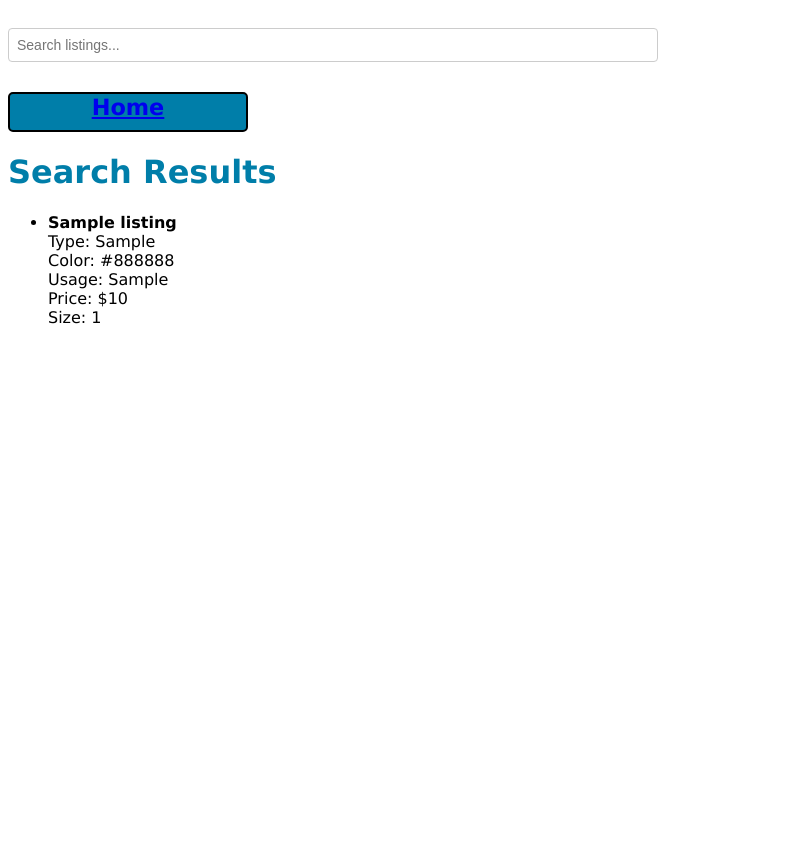
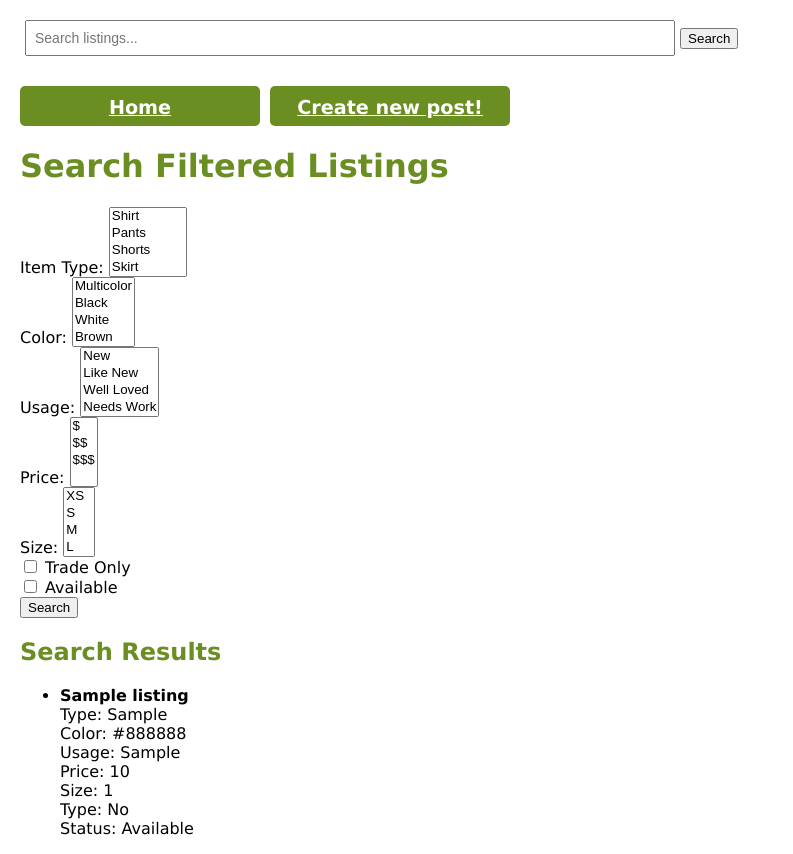
Before and after one commit to isabellafurst/TradeYourStyle, a Flask app: template templates/search.html in a window 1280 px wide. Shown: the whole page, without its empty margins (0-793 px from the left). Before the commit the page ends 324 px from the top, so only its background shows below. Run offline with Flask 3, Linux system fonts and the light colour scheme; the template is opened without the code that fills it: most values are stand-ins (such as "Sample title", 1, 10 or a date in 2020).

Commit message:
Implemented filtered search

```diff
--- a/app.py
+++ b/app.py
@@ -10,8 +10,8 @@ import cs304dbi as dbi
 
 # import cs304dbi_sqlite3 as dbi
 
-#dbi.conf('team8_db')
-#conn = dbi.connect()
+dbi.conf('if102_db')
+conn = dbi.connect()
 #team databse
 
 import secrets
@@ -36,35 +36,68 @@ def index():
 # just in case. Please delete them if you are not using them
 
 @app.route('/search/', methods=['GET'])
+# New route merges search_listings functions to include filtering
 def search_listings():
-    user_search = request.args.get('query', '')
-    print(f"Search Term: {user_search}")
+    item_type = request.args.getlist('item_type')
+    item_color = request.args.getlist('item_color')
+    item_usage = request.args.getlist('item_usage')
+    item_price = request.args.getlist('item_price')
+    item_size = request.args.getlist('item_size')
+    trade_type = request.args.get('trade_type')
+    item_status = request.args.get('item_status')
 
-    if not user_search:
-        query = "select * from listing"
-        query_info = []
-    else:
-        query = """
-            select *
-            from listing
-            where item_color LIKE %s OR item_type LIKE %s OR item_usage LIKE %s OR item_desc LIKE %s
+    # reaching into base.html -- search bar contents
+    user_search = request.args.get('query', '').strip()
+
+    # build query based on filters
+    query = "select * from listing where 1=1"  # the 1=1 is just a placeholder so we can add more stuff to the query
+    filters = []
+
+    # actually construct the query based on what the user is filtering by
+    if item_type:
+        query += " AND item_type IN %s"
+        filters.append(tuple(item_type)) # convert to tuples so SQL code doesn't screw up, adds the actual filter values to the filters list so it can become a big strong query
+    if item_color:
+        query += " AND item_color IN %s"
+        filters.append(tuple(item_color))
+    if item_usage:
+        query += " AND item_usage IN %s"
+        filters.append(tuple(item_usage))
+    if item_price:
+        query += " AND item_price IN %s"
+        filters.append(tuple(item_price))
+    if item_size:
+        query += " AND item_size IN %s"
+        filters.append(tuple(item_size))
+    if trade_type is not None:
+        query += " AND trade_type = %s"
+        filters.append(trade_type == 'on') # value is "on" since its a checkbox; if it's None the box is not checked
+    if item_status is not None:
+        query += " AND item_status = %s"
+        filters.append(item_status == 'on')
+
+    if user_search:
+        # searches across multiple columns in table
+        query += """
+        AND (
+            item_color LIKE %s OR
+            item_desc LIKE %s OR
+            item_type LIKE %s
+        )
         """
-        params = [f"%{user_search}%" for _ in range(4)]
+        search_term = f"%{user_search}%"
+        filters.extend([search_term, search_term, search_term])
+
+    print(f"Actual Query: {query}")
+    print(f"Filters: {filters}")
 
     try:
-        #debug statements - was having issues
-        print(f"query: {query}")
-        print(f"added parameter(s): {query_info}")
-
         conn = dbi.connect()
         curs = dbi.dict_cursor(conn)
-        curs.execute(query, tuple(query_info))
+        curs.execute(query, tuple(filters))  # actually execute the query (u wanna work sooooo bad)
         listings = curs.fetchall()
 
-        print(f"Found these listings: {listings}")
-
         return render_template('search.html', listings=listings)
-
     except Exception as error:
         flash(f"Error with the search query: {str(error)}")
         return redirect(url_for('index'))
@@ -89,10 +122,6 @@ def search_listings():
         query = query.filter(Listings.color.ilike(f'%{item_color}%'))
     if item_usage:
         query = query.filter(Listings.usage.ilike(f'%{item_usage}%'))
-    if min_price is not None:
-        query = query.filter(Listings.item_price >= min_price)
-    if max_price is not None:
-        query = query.filter(Listings.item_price <= max_price)
     if item_size:
         query = query.filter(Listings.item_size.ilike(f'%{item_size}%'))
 
--- a/static/style.css
+++ b/static/style.css
@@ -2,14 +2,22 @@
 */
 
 HTML {
-    --color-header: #007ea9;  /* color for H1-H6 and others. was deepskyblue but poor contrast. */
-    --color-hilite: #b50000;  /* was red, but this avoids WAVE contrast errors */
-    --color-focus: #56B929;
+    --color-header: #6B8E23;  /* color for H1-H6 and others. was deepskyblue but poor contrast. */
+    --color-hilite: #8B4513;  /* was red, but this avoids WAVE contrast errors */
+    --color-focus: #c8e39490;
     --font-family: Verdana;
     font-family: var(--font-family)
 }
 
 /* For flashed messages; make them stand out using red and italics */
+
+body {
+    background-color: var(#e1cfb3);
+    color: var(#3E4A3F);
+    margin: 0;
+    margin-left: 20px;
+    padding: 0;
+}
 
 #messages {
     color: var(--color-hilite);
@@ -31,12 +39,13 @@ h2, h3 {
 nav > ul {
     display: flex;
     flex-direction: row;
+    justify-content: flex-start;
+    padding: 0;
+    margin: 0;
 }
 
 nav ul {
     list-style-type: none;
-    margin: 0px;
-    padding: 0px;
 }
 
 nav > ul > li {
@@ -46,19 +55,26 @@ nav > ul > li {
 
 nav button, nav a {
     display: block;
-    box-sizing: border-box; /* easier to make button and A the same size */
+    box-sizing: border-box;
     width: 100%;
     height: 40px;
-    padding: 0px;
-    padding-bottom: 5px;
-    background-color: var(--color-header); /* was #3498db */
-    border: 2px solid black;
+    padding: 10px;
+    background-color: var(--color-header);
+    color: white;
+    border: 2px solid var(--color-border);
     border-radius: 5px;
     cursor: pointer;
-    /* Firefox uses font -apple-system unless I repeat the font spec here. */
     font-family: var(--font-family);
     font-weight: bold;
-    font-size: 1.4rem;
+    font-size: 1.2rem;
+    text-align: center;
+    transition: background-color 0.3s ease, transform 0.2s ease;
+}
+
+nav > ul > li {
+    flex: 0 0 auto;
+    width: 15em;
+    margin-right: 10px;
 }
 
 /* Only the top-level buttons are centered; lower ones are left-aligned. */
--- a/templates/base.html
+++ b/templates/base.html
@@ -4,14 +4,16 @@
     <meta charset='utf-8'>
     <!-- for mobile-friendly pages -->
     <meta name="viewport" content="width=device-width, initial-scale=1">
-    <meta name=author content="">
+    <meta name=author content="Daisy, Makana, Bella">
     <title>{{ page_title }}</title>
     <link rel='stylesheet' href="{{url_for('static', filename = 'style.css')}}">
     {% block head_stuff %} {% endblock %}
 
+    <!-- the search bar -->
     <form action="/search" method="GET">
       <input type="text" name="query" placeholder="Search listings..." class="search-bar" />
-      <input type="submit" value="Search" style="display:none" />
+      <button type="submit" class="search-button">Search</button>
+
     </form>
 
     <style>
@@ -19,10 +21,8 @@
         width: 50%;
         margin-top: 20px;
         padding: 8px;
-        border-radius: 4px;
-        border: 1px solid #ccc;
         font-size: 14px;
-        margin-left: auto;
+        margin-left: 5px;
         margin-right: auto;
         margin-bottom: 30px;
       }
@@ -44,6 +44,8 @@
 <nav>
   <ul>
     <li><a href="{{url_for('index')}}">Home</a></li>
+    <li><a href="{{url_for('add_listing')}}">Create new post!</a></li>
+
   </ul>
 </nav>
 {% endblock %}
--- a/templates/search.html
+++ b/templates/search.html
@@ -1,23 +1,106 @@
 {% extends "base.html" %}
 
 {% block main_content %}
+<h1>Search Filtered Listings</h1>
 
-<h1>Search Results</h1>
-<!-- Copied over from Daisy's code -->
+<form action="/search/" method="get">
+    <div>
+        <label for="item_type">Item Type:</label>
+        <select name="item_type" id="item_type" multiple>
+            <option value="shirt">Shirt</option>
+            <option value="pants">Pants</option>
+            <option value="shorts">Shorts</option>
+            <option value="skirt">Skirt</option>
+            <option value="outerwear">Outerwear</option>
+            <option value="shoes">Shoes</option>
+            <option value="accessories">Accessories</option>
+            <option value="dress">Dress</option>
+            <option value="other">Other</option>
+        </select>
+    </div>
 
+    <div>
+        <label for="item_color">Color:</label>
+        <select name="item_color" id="item_color" multiple>
+            <option value="multicolor">Multicolor</option>
+            <option value="black">Black</option>
+            <option value="white">White</option>
+            <option value="brown">Brown</option>
+            <option value="gray">Gray</option>
+            <option value="red">Red</option>
+            <option value="orange">Orange</option>
+            <option value="yellow">Yellow</option>
+            <option value="green">Green</option>
+            <option value="blue">Blue</option>
+            <option value="purple">Purple</option>
+            <option value="pink">Pink</option>
+            <option value="gold">Gold</option>
+            <option value="silver">Silver</option>
+        </select>
+    </div>
+
+    <div>
+        <label for="item_usage">Usage:</label>
+        <select name="item_usage" id="item_usage" multiple>
+            <option value="new">New</option>
+            <option value="like-new">Like New</option>
+            <option value="well-loved">Well Loved</option>
+            <option value="needs work">Needs Work</option>
+            <option value="trash it">Trash It</option>
+        </select>
+    </div>
+
+    <div>
+        <label for="item_price">Price:</label>
+        <select name="item_price" id="item_price" multiple>
+            <option value="$">$</option>
+            <option value="$$">$$</option>
+            <option value="$$$">$$$</option>
+        </select>
+    </div>
+
+    <div>
+        <label for="item_size">Size:</label>
+        <select name="item_size" id="item_size" multiple>
+            <option value="XS">XS</option>
+            <option value="S">S</option>
+            <option value="M">M</option>
+            <option value="L">L</option>
+            <option value="XL">XL</option>
+            <option value="XXL">XXL</option>
+        </select>
+    </div>
+
+    <div class="checkbox-group">
+        <label for="trade_type">
+            <input type="checkbox" name="trade_type" id="trade_type"> Trade Only
+        </label>
+    </div>
+
+    <div class="checkbox-group">
+        <label for="item_status">
+            <input type="checkbox" name="item_status" id="item_status"> Available
+        </label>
+    </div>
+
+    <button type="submit">Search</button>
+</form>
+
+<h2>Search Results</h2>
 <ul>
     {% for listing in listings %}
         <li>
-            <strong>{{ listing['name'] }}</strong><br>
-            Type: {{ listing['item_type'] }}<br>
-            Color: {{ listing['item_color'] }}<br>
-            Usage: {{ listing['item_usage'] }}<br>
-            Price: ${{ listing['item_price'] }}<br>
-            Size: {{ listing['item_size'] }}<br>
+            <strong>{{ listing.name }}</strong><br>
+            Type: {{ listing.item_type }}<br>
+            Color: {{ listing.item_color }}<br>
+            Usage: {{ listing.item_usage }}<br>
+            Price: {{ listing.item_price }}<br>
+            Size: {{ listing.item_size }}<br>
+            Type: {{ "Yes" if listing.trade_type else "No" }}<br>
+            Status: {{ "Available" if listing.item_status else "Unavailable" }}
         </li>
     {% else %}
-        <li>No listing found matching your criteria.</li>
+        <li>No listings found matching your criteria.</li>
     {% endfor %}
 </ul>
-
 {% endblock %}
--- a/templates/search_results.html
+++ b/templates/search_results.html
@@ -1,6 +1,8 @@
 {% extends "base.html" %}
 
 {% block main_content %}
+
+<!-- old code, can be scrapped probably but just in case i'll keep it. -->
 
 <form action="/search" method="get">
     <input type="text" name="item_type" placeholder="Item Type">
```
